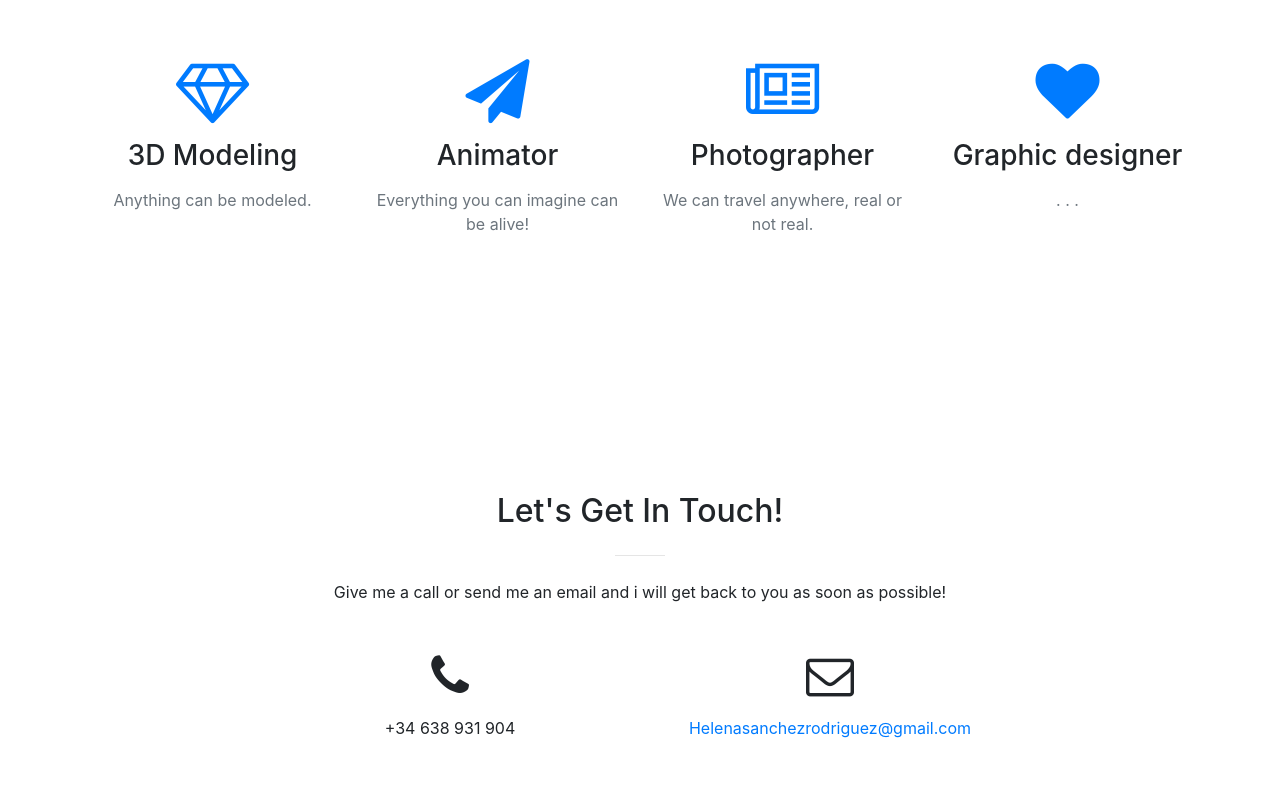
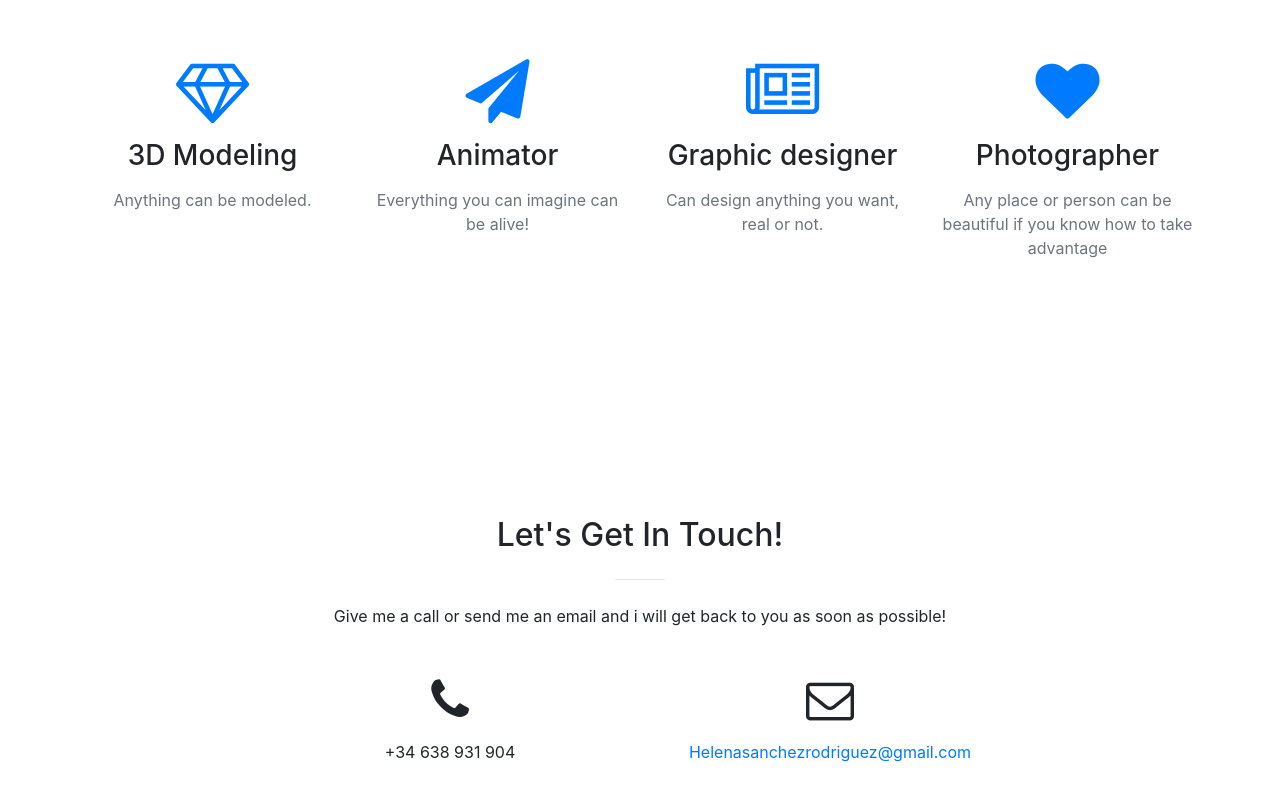
Before and after one commit to Hsan99/codeLikeGirl, a website with bundled scripts: page index.html in a window 1280 px wide. Shown: the part 1492-2292 px from the top of the page. Built offline with nearby package versions, Linux system fonts and the light colour scheme.

Commit message:
Update index.html

```diff
--- a/index.html
+++ b/index.html
@@ -113,15 +113,15 @@
           <div class="col-lg-3 col-md-6 text-center">
             <div class="service-box mt-5 mx-auto">
               <i class="fa fa-4x fa-newspaper-o text-primary mb-3 sr-icons"></i>
-              <h3 class="mb-3">Photographer</h3>
-              <p class="text-muted mb-0">We can travel anywhere, real or not real.</p>
+              <h3 class="mb-3">Graphic designer</h3>
+              <p class="text-muted mb-0">Can design anything you want, real or not.</p>
             </div>
           </div>
           <div class="col-lg-3 col-md-6 text-center">
             <div class="service-box mt-5 mx-auto">
               <i class="fa fa-4x fa-heart text-primary mb-3 sr-icons"></i>
-              <h3 class="mb-3">Graphic designer</h3>
-              <p class="text-muted mb-0"> . . . </p>
+              <h3 class="mb-3">Photographer </h3>
+              <p class="text-muted mb-0"> Any place or person can be beautiful if you know how to take advantage</p>
             </div>
           </div>
         </div>
```
